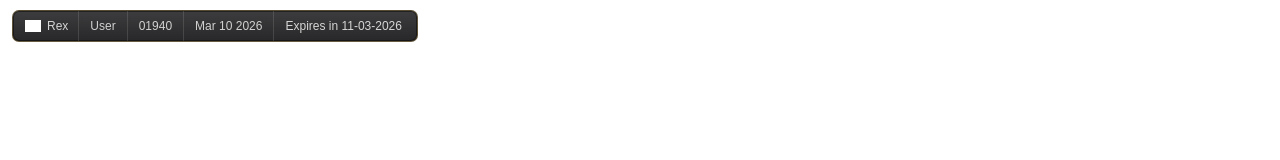
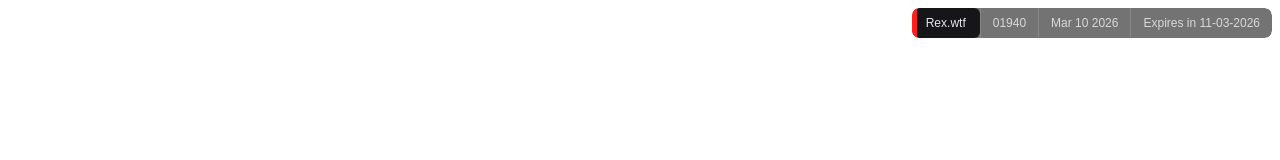
Before and after one commit to sywixq/watermark, a plain HTML site: page index.html in a window 1280 px wide. Drawn offline with Linux system fonts and the light colour scheme; grey boxes are pictures that could not be loaded.

Commit message:
Refactor index.html layout and styles

```diff
--- a/index.html
+++ b/index.html
@@ -11,39 +11,60 @@
     height: 100vh;
   }
   .bar {
+    --bar-radius: 7px;
     position: fixed;
-    top: 10px;
-    left: 12px;
+    top: 8px;
+    right: 8px;
     display: inline-flex;
     align-items: center;
-    height: 32px;
-    padding: 0 4px;
-    background: linear-gradient(180deg, rgba(18, 18, 20, 0.82), rgba(10, 10, 12, 0.88));
-    border: 1px solid rgba(255, 200, 80, 0.22);
-    border-radius: 7px;
+    height: 30px;
+    padding: 0;
+    background: rgba(22, 22, 24, 0.6);
+    border-radius: var(--bar-radius);
     overflow: hidden;
+    clip-path: inset(0 round var(--bar-radius));
+    -webkit-mask-image: -webkit-radial-gradient(white, black);
+    isolation: isolate;
+    transform: translate3d(0, 0, 0);
     font-family: Arial, sans-serif;
     color: #d7d7d7;
-    backdrop-filter: blur(1.5px);
-    box-shadow: 0 0 0 1px rgba(0,0,0,0.45) inset;
+  }
+  .bar::before {
+    content: "";
+    position: absolute;
+    left: 0;
+    top: 0;
+    bottom: 0;
+    width: 5px;
+    background: #ff1f1f;
+    border-radius: var(--bar-radius) 0 0 var(--bar-radius);
+    z-index: 2;
   }
   .cell {
     display: flex;
     align-items: center;
     height: 100%;
-    padding: 0 11px;
-    border-right: 1px solid rgba(255, 255, 255, 0.12);
+    padding: 0 12px;
+    border-right: 1px solid rgba(255, 255, 255, 0.14);
   }
   .cell:last-child {
     border-right: none;
   }
   .logo-section {
-    padding: 0 10px 0 8px;
-    gap: 6px;
+    position: relative;
+    background: rgba(22, 22, 24, 1);
+    padding: 0 14px 0 14px;
+    gap: 7px;
+    border-right: none;
+    border-radius: 0 6px 6px 0;
+    overflow: hidden;
+  }
+  .logo-section + .cell {
+    border-left: 1px solid rgba(255, 255, 255, 0.14);
   }
   .logo-image {
     display: block;
-    height: 12px;
+    height: 30px;
     width: auto;
     filter: brightness(0) invert(1);
   }
@@ -51,18 +72,19 @@
     font-size: 12px;
     font-weight: 400;
     line-height: 1;
-    color: #d6d6d6;
+    color: #e5e7ed;
     letter-spacing: 0;
+    transform: translateY(-0.5px);
   }
   .info {
     font-size: 12px;
     font-weight: 400;
     line-height: 1;
-    color: #d1d1d1;
+    color: #d9d9db;
     white-space: nowrap;
   }
   .info.expires {
-    color: #d7d7d7;
+    color: #d9d9db;
     font-weight: 400;
   }
 </style>
@@ -70,10 +92,8 @@
 <body>
   <div class="bar">
     <div class="logo-section cell">
-      <img class="logo-image" src="https://files.catbox.moe/ad6mrr.png" alt="REX logo">
-      <span class="brand">Rex</span>
+      <span class="brand">Rex.wtf</span>
     </div>
-    <div class="info cell" id="name">ireasses</div>
     <div class="info cell" id="pid">01940</div>
     <div class="info cell" id="date">--</div>
     <div class="info expires cell" id="expire">Expires in 11-03-2026</div>
@@ -87,20 +107,6 @@
         if (val) return val;
       }
       return '';
-    }
-
-    function autoUsername() {
-      var fromQuery = readQuery(['username', 'name', 'user']);
-      if (fromQuery) return fromQuery;
-
-      var fromLocal = localStorage.getItem('rex_username') || localStorage.getItem('username');
-      if (fromLocal) return fromLocal;
-
-      if (typeof window.__REX_USERNAME__ === 'string' && window.__REX_USERNAME__) {
-        return window.__REX_USERNAME__;
-      }
-
-      return 'User';
     }
 
     function autoPlayerId() {
@@ -139,7 +145,6 @@
       document.getElementById('date').textContent = getTodayText();
     }
 
-    document.getElementById('name').textContent = autoUsername();
     document.getElementById('pid').textContent = autoPlayerId();
     var expireText = autoExpire();
     if (expireText) {
@@ -150,12 +155,6 @@
 
     window.addEventListener('message', function(e) {
       if (!e.data) return;
-      if (e.data.type === 'setName') {
-        document.getElementById('name').textContent = e.data.name;
-      }
-      if (e.data.type === 'setUsername') {
-        document.getElementById('name').textContent = e.data.username;
-      }
       if (e.data.type === 'setPlayerId') {
         document.getElementById('pid').textContent = e.data.id;
       }
```
